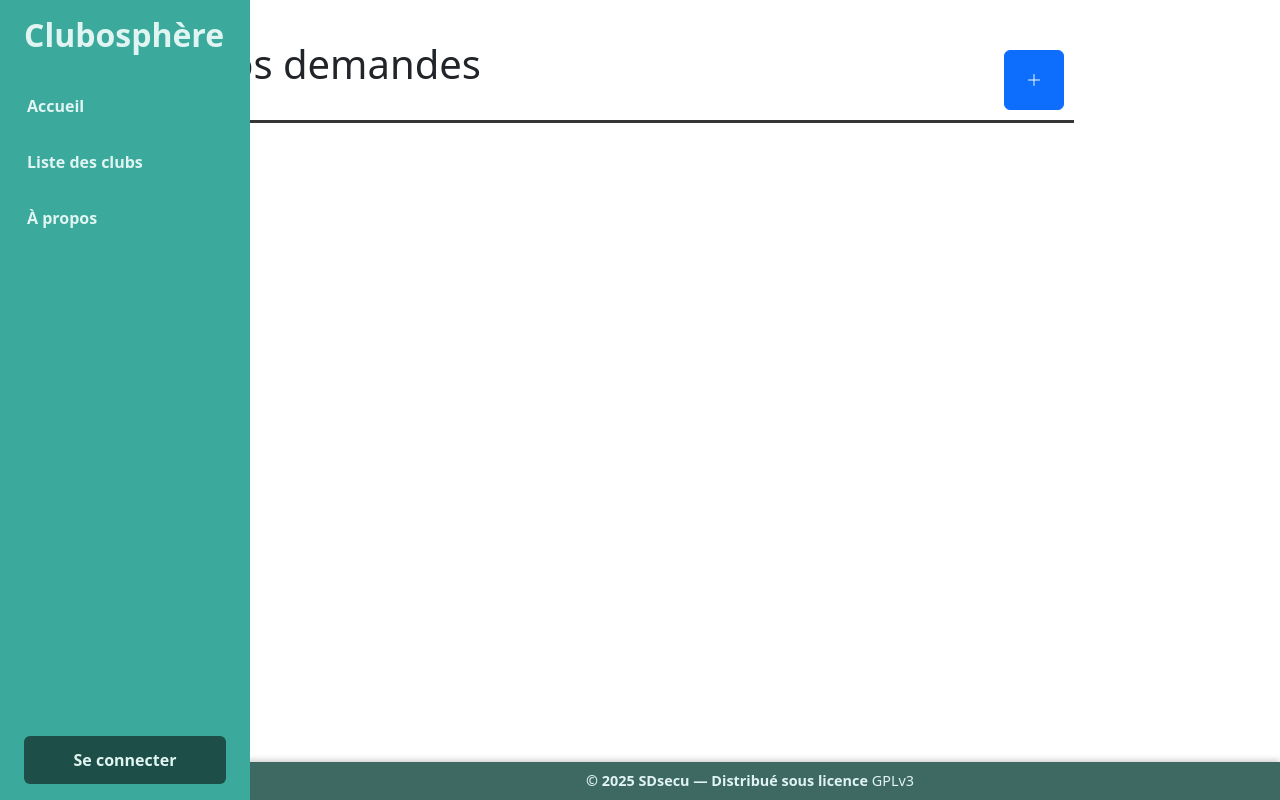
After one commit to sdsecuorg/Clubosphere-sd, a Flask app: template app/templates/clubs.html in a window 1280 px wide. The commit adds this page. Run offline with Flask 3, Linux system fonts and the light colour scheme; the template is opened without the code that fills it, so the values that code supplies are empty.

Commit message:
# Modifs  * Ajout route pour /profile et /clubs  * Debut de la construction de la page /club

```diff
--- a/app/__init__.py
+++ b/app/__init__.py
@@ -54,7 +54,7 @@ def create_app():
             "img-src": ["*", "data:"],
             "script-src": [_self, "https://cdn.jsdelivr.net"],
             "style-src": ["*", "'unsafe-inline'"],
-            "font-src": ["https://fonts.gstatic.com"],
+            "font-src": ["https://fonts.gstatic.com", "https://cdn.jsdelivr.net"],
             "connect-src": "*",
         },
         content_security_policy_nonce_in=["script-src"],
--- /dev/null
+++ b/app/static/css/club.css
@@ -0,0 +1,21 @@
+
+.flexwrap{
+    margin:0;
+    padding:0;
+    width:70%;
+}
+
+.flexwrap .head{
+    border-bottom: 3px solid rgb(54, 54, 54);
+    display:inline-flex;
+    width:100%;
+    justify-content: space-between;
+}
+
+.flexwrap .head button{
+    height:60px;
+    width:60px;
+    padding:10px;
+    margin:10px;
+
+}
--- a/app/templates/base.html
+++ b/app/templates/base.html
@@ -8,7 +8,7 @@
     <link href="https://fonts.googleapis.com/css2?family=Nunito&display=swap" rel="stylesheet" />
     <link rel="stylesheet" href="{{url_for('static',filename='css/styles.css')}}"/>
     <link href="https://cdn.jsdelivr.net/npm/bootstrap@5.3.7/dist/css/bootstrap.min.css" rel="stylesheet" integrity="sha384-LN+7fdVzj6u52u30Kp6M/trliBMCMKTyK833zpbD+pXdCLuTusPj697FH4R/5mcr" crossorigin="anonymous">
-
+    <link rel="stylesheet" href="https://cdn.jsdelivr.net/npm/bootstrap-icons@1.13.1/font/bootstrap-icons.min.css">
     <!-- CDN scripts-->
     <script src="https://cdn.jsdelivr.net/npm/bootstrap@5.3.7/dist/js/bootstrap.bundle.min.js" integrity="sha384-ndDqU0Gzau9qJ1lfW4pNLlhNTkCfHzAVBReH9diLvGRem5+R9g2FzA8ZGN954O5Q" crossorigin="anonymous" nonce="{{ csp_nonce() }}"></script>
     <script src="https://code.jquery.com/jquery-3.7.1.min.js" integrity="sha256-/JqT3SQfawRcv/BIHPThkBvs0OEvtFFmqPF/lYI/Cxo=" nonce="{{ csp_nonce() }}" crossorigin="anonymous"></script>
@@ -39,10 +39,9 @@
         <div class="item-display">
             <a href="{{url_for('static_page.index')}}">Accueil</a>
             <a href="{{url_for('static_page.index')}}">Liste des clubs</a>
-            <a href="{{url_for('static_page.about')}}">À propos</a>
             {% if 'role' in session %}
-                <a href="#">Ajouter un club</a>
-                <a href="#">Profile</a>
+                <a href="{{url_for('dynamic_page.clubs')}}">Ajouter un club</a>
+                <a href="{{url_for('dynamic_page.profile')}}">Profile</a>
             {%endif %}
             <!-- <a href="#">Club n°1</a>
             <a href="#">Club n°2</a>
@@ -53,7 +52,9 @@
             <a href="#">Club n°7</a>
             <a href="#">Club n°8</a>
             <a href="#">Club n°9</a> -->
+            <a href="{{url_for('static_page.about')}}">À propos</a>
         </div>
+
         {% if 'role' in session %}
         <div class="bottom-nav">
             <button class="btn-login"><a href="/api/logout">Déconnexion</a></button>
--- /dev/null
+++ b/app/templates/clubs.html
@@ -0,0 +1,51 @@
+{% extends "base.html" %}
+{% block title %}Créer un club{% endblock %}
+
+{% block content %}
+
+<link rel="stylesheet" href="{{url_for('static',filename='css/club.css')}}">
+    <div class="flexwrap">
+        <div class="head">
+            <h1>Vos demandes</h1>
+            <button id="addNewClub" class="btn btn-primary"><i class="bi bi-plus-lg"></i></button>
+        </div>
+        <div class="body">
+
+        </div>
+    </div>
+    <!-- <main class="form-section">
+        <form id="create-club-form" class="form-wrapper">
+            <h1>Créer un Club</h1>
+
+            <label for="club-name">Nom du club</label>
+            <input type="text" id="club-name" name="club-name" placeholder="Entrez le nom du club" />
+
+            <label for="description">Description</label>
+            <textarea id="description" name="description" placeholder="Décrivez le club"></textarea>
+
+            <label>Membres actifs</label>
+            <div id="members-active-group" class="multi-input-group">
+                <input type="text" name="members-active[]" placeholder="Nom d'un membre actif" />
+            </div>
+            <button type="button" class="add-button" data-group="members-active-group">+ Ajouter un membre</button>
+
+            <label>Professeurs référents</label>
+            <div id="professors-group" class="multi-input-group">
+                <input type="text" name="professors[]" placeholder="Nom d'un professeur référent" />
+            </div>
+            <button type="button" class="add-button" data-group="professors-group">+ Ajouter un professeur</button>
+
+            <label for="objective">Objectif</label>
+            <textarea id="objective" name="objective" placeholder="Objectifs du club"></textarea>
+
+            <label for="target-audience">Pour qui ce club est-il fait ?</label>
+            <input type="text" id="target-audience" name="target-audience" placeholder="Public cible du club" />
+
+            <label for="club-images">Télécharger des images (max 5)</label>
+            <input type="file" id="club-images" name="club-images[]" accept="image/*" multiple max="5" />
+
+            <button type="submit" class="btn-submit">Créer le club</button>
+        </form>
+    </main> -->
+
+{% endblock %}
--- /dev/null
+++ b/app/templates/profile.html
@@ -0,0 +1,6 @@
+{% extends "base.html" %}
+{% block title %}Profile{% endblock %}
+
+{% block content %}
+
+{% endblock %}
```
Also changed, not shown: app/Routes/pages/dynamic_pages.py (+22 -0 lines), app/Routes/pages/static_pages.py (+0 -11 lines), app/templates/club.html (deleted, +0 -41 lines).
